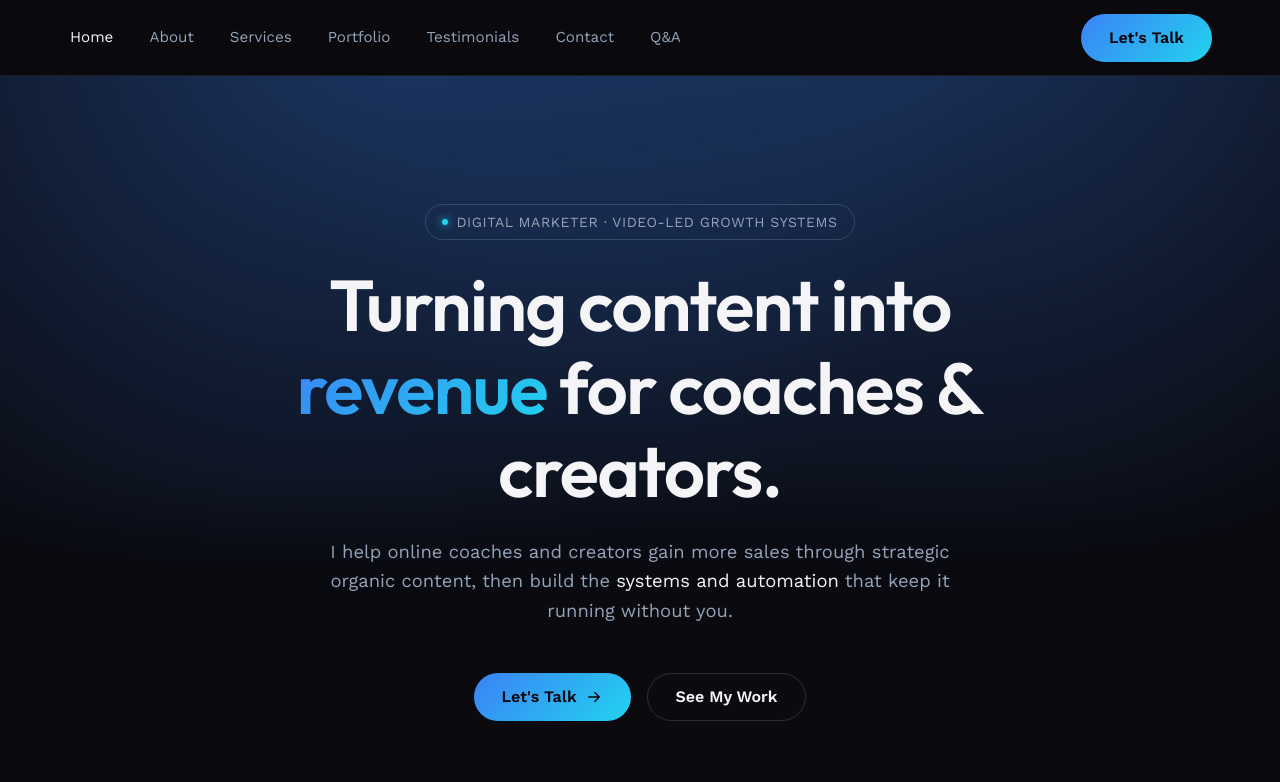
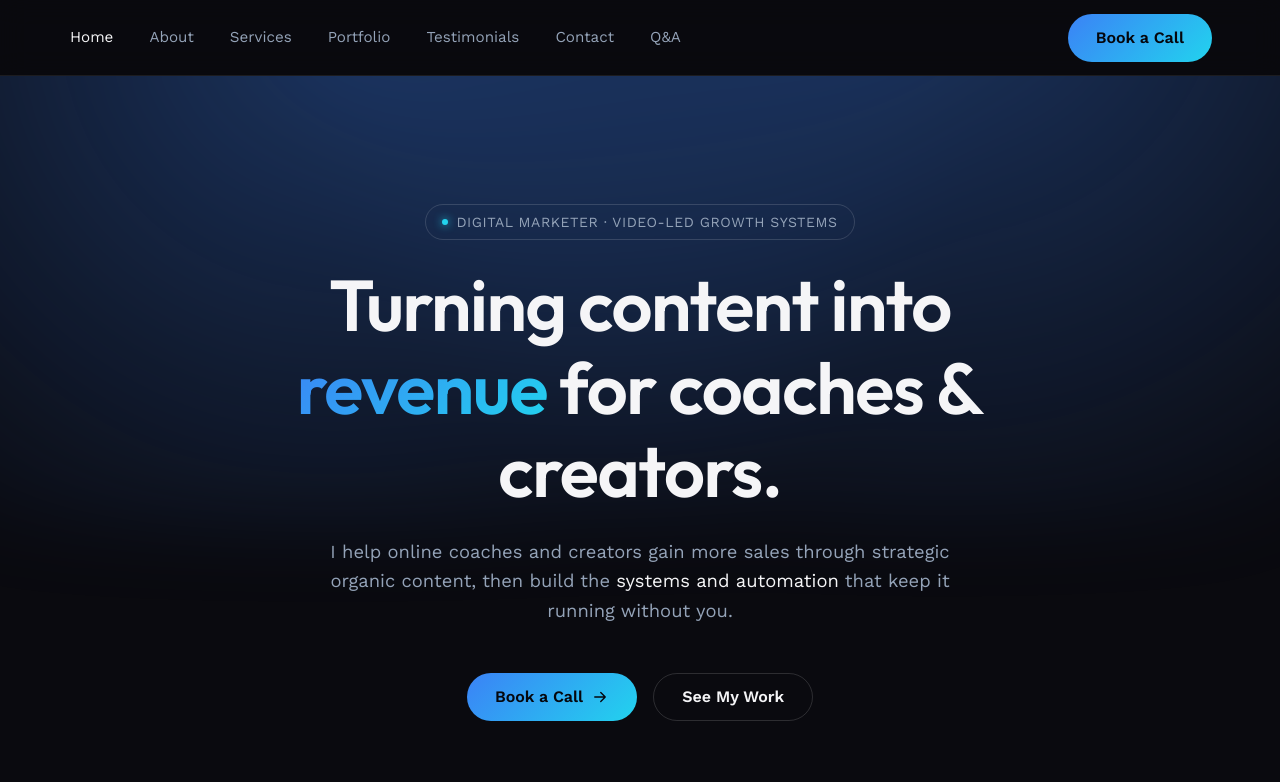
Before and after one commit to frederickluisorcine-gif/My-Website, a plain HTML site: page index.html in a window 1280 px wide. Shown: the top 782 px of the page. Drawn offline with nearby package versions, Linux system fonts and the light colour scheme; animation ran at ten frames a second.

Commit message:
Point Let's Talk buttons to TidyCal booking as Book a Call
Co-Authored-By: Claude Sonnet 5 <noreply@anthropic.com>

```diff
--- a/index.html
+++ b/index.html
@@ -80,7 +80,7 @@
       <a href="#faq">Q&amp;A</a>
     </nav>
     <div class="nav-cta">
-      <a href="#contact" class="btn btn-primary">Let's Talk</a>
+      <a href="https://tidycal.com/frederickluisorcine/60-minute-meeting" target="_blank" rel="noopener" class="btn btn-primary">Book a Call</a>
       <button class="nav-toggle" id="navToggle" aria-label="Toggle menu" aria-expanded="false" aria-controls="navLinks">
         <svg><use href="#i-menu"/></svg>
       </button>
@@ -97,7 +97,7 @@
       <h1 data-reveal>Turning content into <span class="gradient-text">revenue</span> for coaches &amp; creators.</h1>
       <p class="subhead" data-reveal>I help online coaches and creators gain more sales through strategic organic content, then build the <span style="color:var(--text)">systems and automation</span> that keep it running without you.</p>
       <div class="hero-ctas" data-reveal>
-        <a href="#contact" class="btn btn-primary">Let's Talk <svg><use href="#i-arrow"/></svg></a>
+        <a href="https://tidycal.com/frederickluisorcine/60-minute-meeting" target="_blank" rel="noopener" class="btn btn-primary">Book a Call <svg><use href="#i-arrow"/></svg></a>
         <a href="#portfolio" class="btn btn-ghost">See My Work</a>
       </div>
       <div class="stat-row" data-reveal>
```
